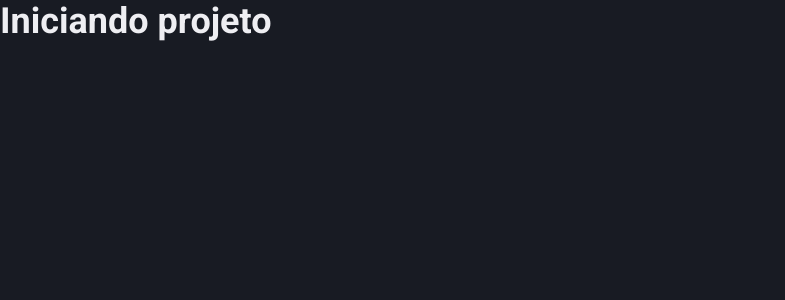
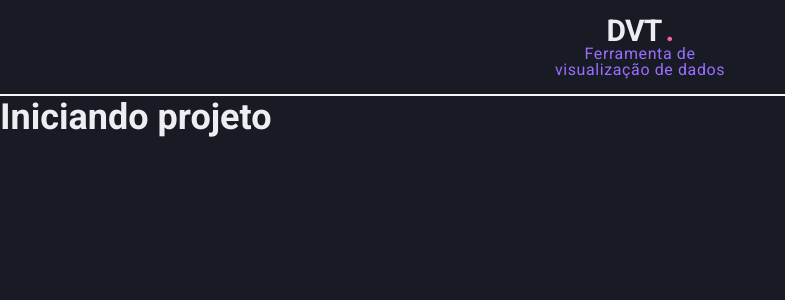
Before and after one commit to alexandrevoliveira/dvt-next, a Next.js app: page / in a window 1280 px wide. Shown: the top 300 px of the page, without its empty margins (0-785 px from the left). Built offline with nearby package versions, Linux system fonts and the light colour scheme.

Commit message:
feat: header component inserted into main page

```diff
--- a/src/pages/index.tsx
+++ b/src/pages/index.tsx
@@ -1,12 +1,10 @@
 import { Box, Flex, Heading, Text } from "@chakra-ui/react";
-import Head from "next/head";
+import { Header } from "../components/Header";
 
 export default function Home() {
   return (
     <>
-      <Head>
-          <title>VET</title>
-      </Head>
+      <Header />
 
       <Flex>
         <Box>
```
